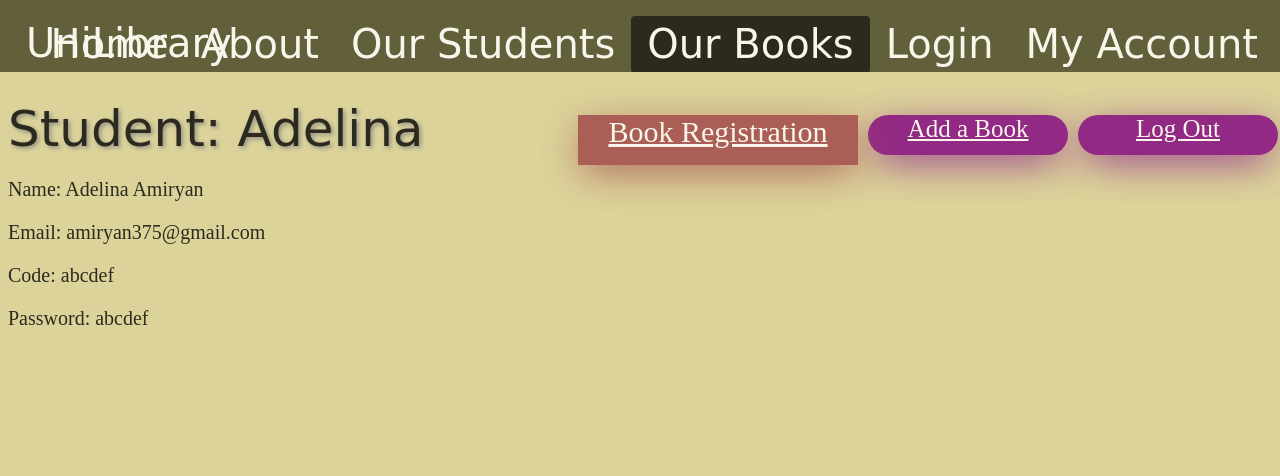
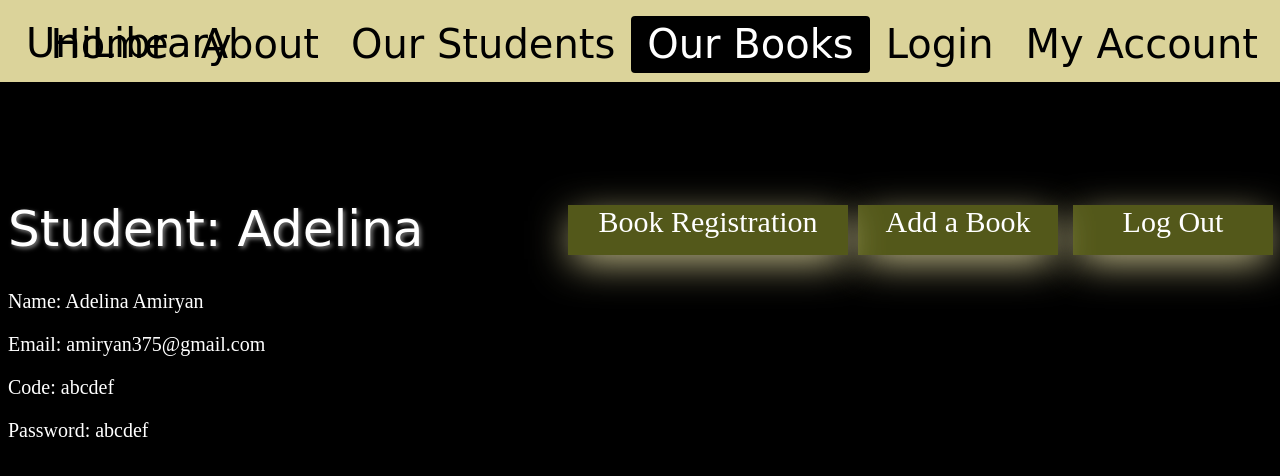
Before and after one commit to adellyadrian/LibraryProject-Flask-PeeWee, a Flask app: page /display in a window 1280 px wide. Shown: the top 476 px of the page. Run offline with Flask 3, Linux system fonts and the light colour scheme; a user stored in the database is signed in; data comes from the database, SQL or seed files in the repository.

Commit message:
Update our_books.css

```diff
--- a/static/our_books.css
+++ b/static/our_books.css
@@ -1,14 +1,13 @@
 body {
-    background-color: #dbd39a;
-    opacity: 0.8;
+    background-color: black;
     background-position: center center;
 }
 
 .header {
     overflow: hidden;
-    background-color: #444422;
+    background-color: #dbd39a;
     padding: 1px 1px;
-    height: 70px;
+    height: 80px;
     position: fixed;
     top: 0;
     left: 0;
@@ -16,9 +15,9 @@ body {
     z-index: 1000;
   }
 
-  .header a {
+.header a {
     float: left;
-    color: white;
+    color: black;
     padding: 16px;
     text-decoration: none;
     font-size: 40px;
@@ -27,23 +26,23 @@ body {
     border-radius: 4px;
   }
 
-  .ul{
+.ul{
     position: absolute;
     top: 15px;
     left: 10px;
   }
 
-  .header a:hover {
+.header a:hover {
     background-color: grey;
     color: black;
   }
 
-  .header a.active {
+.header a.active {
     background-color: black;
     color: white;
   }
 
-  .header-right {
+.header-right {
     float: right;
     margin-top: 10px;
     padding: 5px;
@@ -51,10 +50,10 @@ body {
   }
 
 .headline {
-    color: black;
+    color: white;
     font-size: 60px;
     font-family: brush script mt, cursive;
-    text-shadow: 2px 2px 4px grey;
+    text-shadow: 2px 2px 4px #dbd39a;
     text-align: center;
     top: 20px;
 }
@@ -66,12 +65,15 @@ body {
 }
 
 h1 {
-    color: black;
+    color: white;
     font-size: 30px;
 }
 
 .display {
     font-size: 20px;
+    color: white;
+    position: absolute;
+    top: 170px;
 }
 
 .book-style {
@@ -82,15 +84,21 @@ h1 {
     display: none;
 }
 
+.book {
+    margin-bottom: 20px;
+}
+
 .fn {
-    color: black;
+    position: absolute;
+    top: 100px;
+    color: white;
     font-size: 50px;
     font-family: brush script mt, cursive;
     text-shadow: 2px 2px 4px grey;
 }
 
 .bs {
-    color: black;
+    color: white;
 }
 
 
@@ -99,18 +107,19 @@ h1 {
 }
 
 .title-label {
-    display: flex;
+    display: block;
     align-items: center;
     cursor: pointer;
 }
 
 .additional-info {
+    color: white;
     display: none;
     margin-top: 10px;
 }
 
-.show-details-checkbox:checked ~ .additional-info {
-    display: none;
+.show-details-checkbox:checked + .title-label + .additional-info {
+    display: block;
 }
 
 .book-title-link {
@@ -119,18 +128,11 @@ h1 {
     cursor: pointer;
 }
 
-.additional-info {
-    display: none;
-}
-
 .additional-info:target {
     display: block;
 }
 
 .s1 {
-    position: absolute;
-    margin-left: 230px;
-    margin-top: 100px;
     background-color: #0096FF;
     width: 100px;
     height: 40px;
@@ -146,23 +148,23 @@ h1 {
 
 .buttons {
     position: absolute;
-    top: 0;
+    margin-top: 90px;
     right: 0;
 }
 
 .add {
     float: right;
-    margin-right: 10px;
+    margin-right: 15px;
     margin-top: 15px;
     width: 200px;
-    height: 40px;
-    font-size: 25px;
+    height: 50px;
+    font-size: 30px;
     color: white;
-    background: purple;
+    background: #53581a;
     cursor: pointer;
-    box-shadow: 0px 10px 40px -5px purple;
-    border-radius: 20px;
+    box-shadow: 0px 10px 40px -5px #dbd39a;
     text-align: center;
+    text-decoration: none;
 }
 
 .addbook {
@@ -173,8 +175,17 @@ h1 {
     height: 50px;
     font-size: 30px;
     color: white;
-    background: #9E4244;
+    background: #53581a;
     cursor: pointer;
-    box-shadow: 0px 10px 40px -5px #9E4244;
+    box-shadow: 0px 10px 40px -5px #dbd39a;
     text-align: center;
+    text-decoration: none;
 }
+
+.edit {
+    width: 85px;
+    height: 30px;
+    background: #53581a;
+    font-size: 22px;
+    color: white;
+}
```
